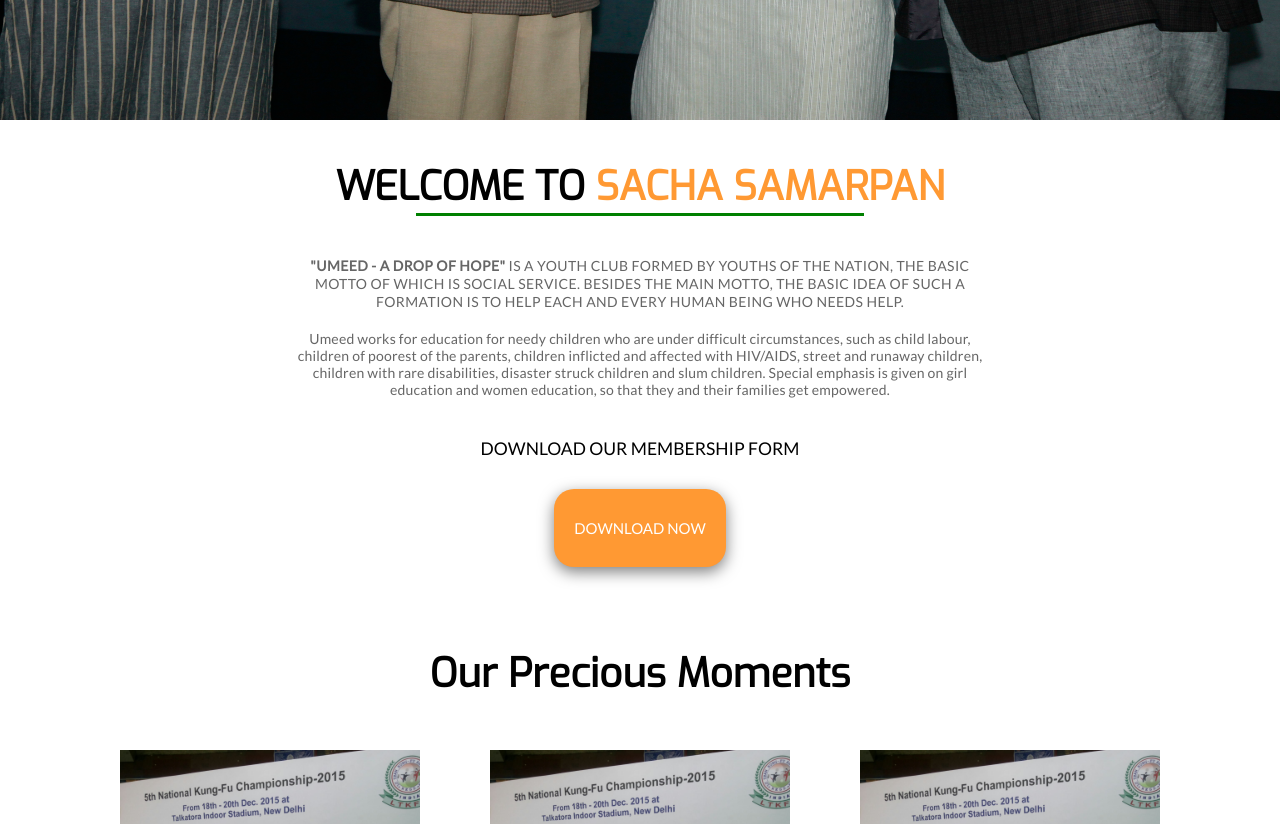
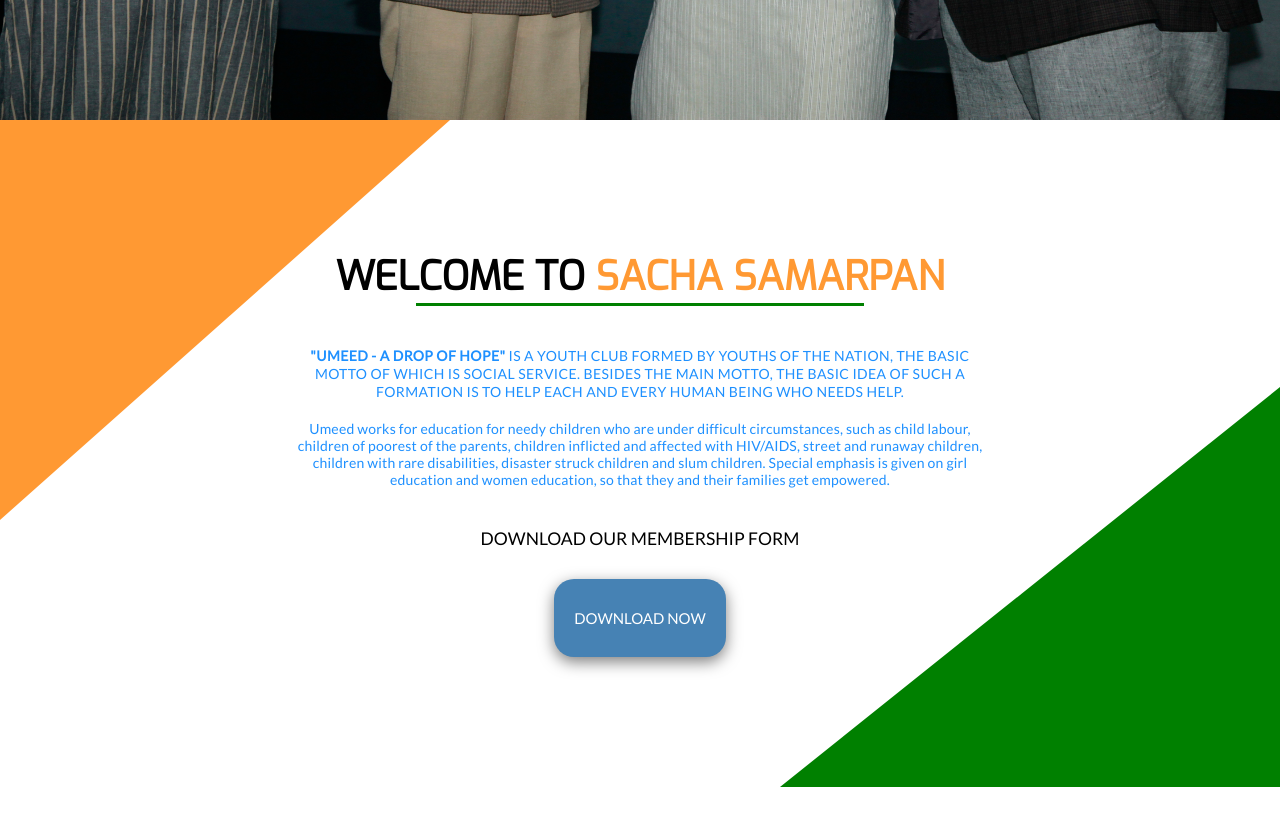
Before and after one commit to riverrz/sacha-samarpan-ngo, a React app in the folder client/: page / in a window 1280 px wide. Shown: the part 680-1504 px from the top of the page. Built offline with nearby package versions, Linux system fonts and the light colour scheme.

Commit message:
Added tricolor flag theme around Maintext

```diff
--- a/client/src/App.css
+++ b/client/src/App.css
@@ -20,3 +20,24 @@
   height: 100%;
   width: 100%;
 }
+.frontTextAndLogoBox {
+  position: relative;
+}
+.saffron {
+  position: absolute;
+  top:0;
+  left:0;
+  height: 40rem;
+  width: 45rem;
+  background-color: #ff9933;
+  clip-path: polygon(0 0, 100% 0,0 100%);
+}
+.green {
+  bottom: 0;
+  right:0;
+  position: absolute;
+  height: 40rem;
+  width: 50rem;
+  background-color: #008000;
+  clip-path: polygon(100% 100%, 100% 0,0 100%);
+}
--- a/client/src/App.js
+++ b/client/src/App.js
@@ -1,11 +1,11 @@
-import React, { Component } from 'react';
-import classes from './App.css';
-import Navigation from './components/Navigation/Navigation';
-import Maintext from './components/Maintext/Maintext';
-import Carousel from './components/Carousel/Carousel';
-import Gallery from './components/Gallery/Gallery';
-import Footer from './components/Footer/Footer';
-import Backside from './components/Backside/Backside';
+import React, { Component } from "react";
+import classes from "./App.css";
+import Navigation from "./components/Navigation/Navigation";
+import Maintext from "./components/Maintext/Maintext";
+import Carousel from "./components/Carousel/Carousel";
+import Gallery from "./components/Gallery/Gallery";
+import Footer from "./components/Footer/Footer";
+import Backside from "./components/Backside/Backside";
 class App extends Component {
   render() {
     return (
@@ -13,7 +13,11 @@
         <Backside />
         <Navigation />
         <Carousel />
-        <Maintext />
+        <div className={classes.frontTextAndLogoBox}>
+          <div className={classes.saffron}/>
+          <Maintext />
+          <div className={classes.green}/>
+        </div>
         <Gallery />
         <Footer />
       </div>
--- a/client/src/components/Maintext/Maintext.css
+++ b/client/src/components/Maintext/Maintext.css
@@ -2,7 +2,7 @@
   width: 100%;
   margin: 0 auto;
   text-align: center;
-  padding-top: 4rem;
+  padding: 13rem 0 10rem 0;
   background-color: #fff;
   /* color: #fff; */
   font-size: 1.5rem;
@@ -30,7 +30,7 @@
   color: #ff9933;
 }
 .main {
-  color: #666666;
+  color: dodgerblue;
   font-family: "Lato", sans-serif;
   font-size: 14px;
   letter-spacing: 0.4px;
@@ -39,7 +39,9 @@
   font-weight: 600;
 }
 .content p {
-  color: #666666;
+  /* color: #666666; */
+  /* color:  #000080; */
+  color: dodgerblue;
   font-family: "Lato", sans-serif;
   font-size: 14px;
   margin-top: 2rem;
@@ -53,7 +55,7 @@
   margin: 3rem;
   padding: 3rem 2rem;
   border: none;
-  background-color: #ff9933;
+  background-color:  steelblue;
 
   outline: none;
   font-family: inherit;
@@ -64,7 +66,7 @@
   box-shadow: 0rem 0.5rem 1.5rem rgba(0, 0, 0, 0.5);
 }
 .Memberform button:hover {
-  background-color: #008000;
+  background-color: deepskyblue;
 }
 .Memberform button:active {
   transform: translateY(4px);
```
Also changed, not shown: client/src/assets/Chakra.png (renamed from client/src/assets/Ashok Chakra.png).
